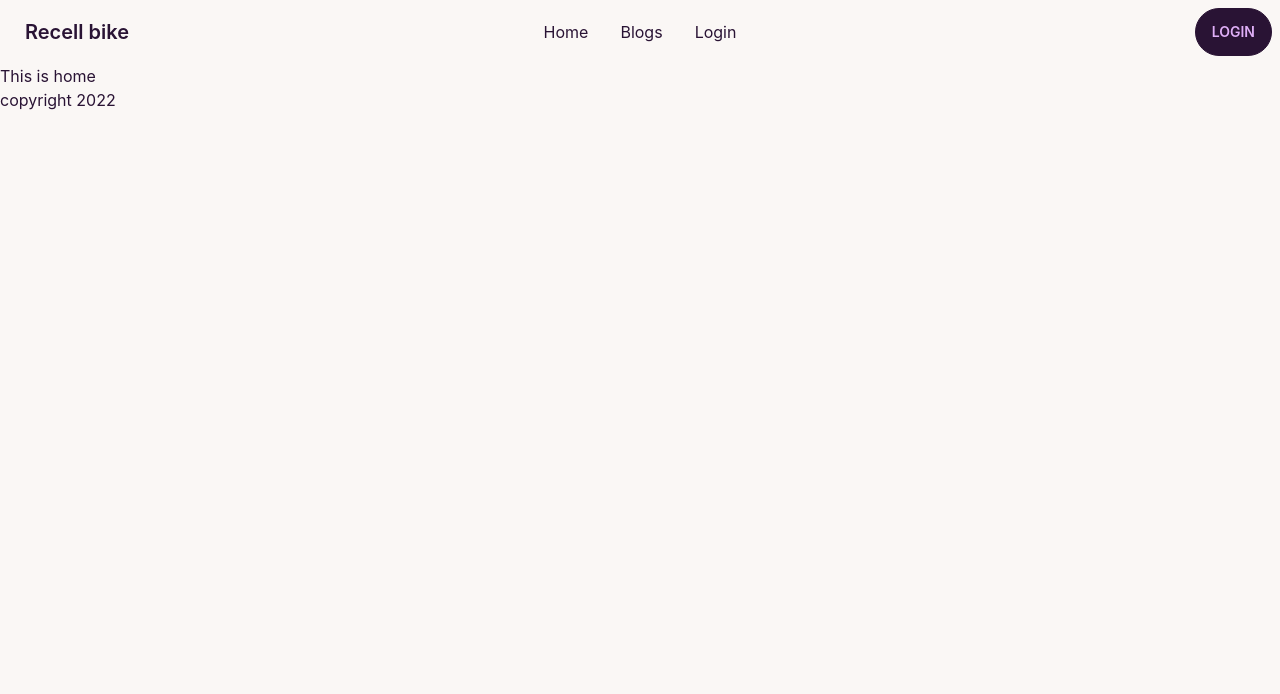
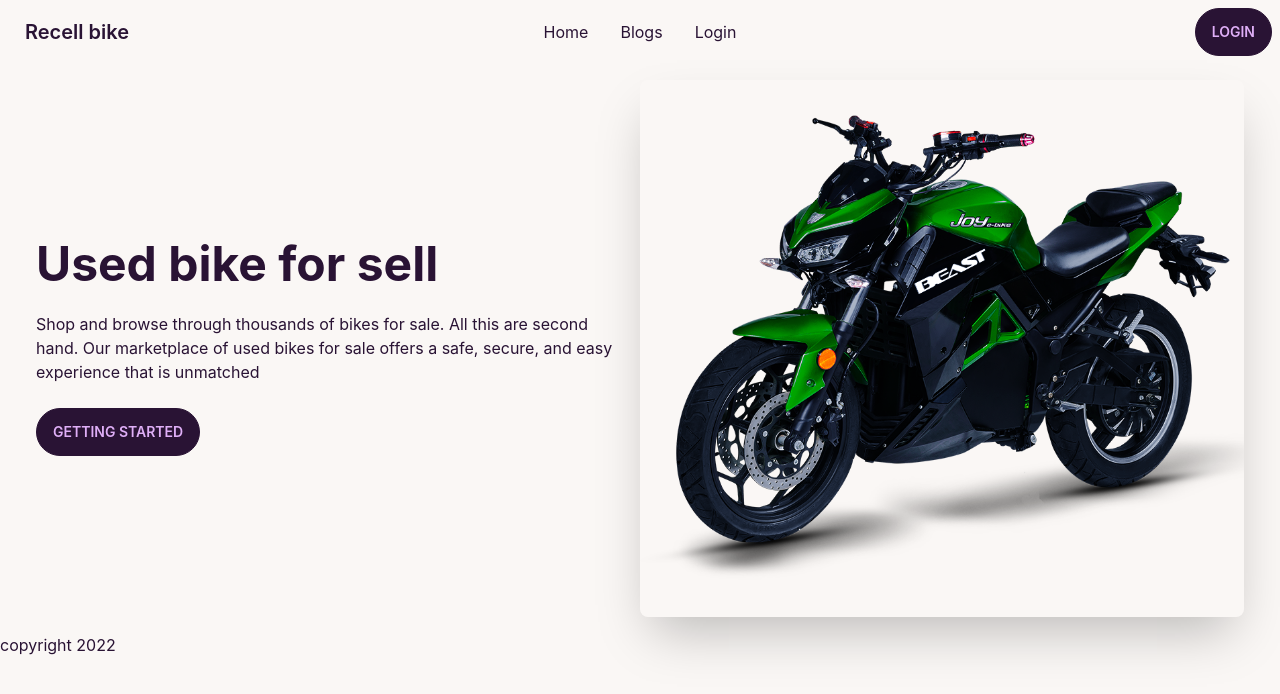
Before and after one commit to sabrababra/resale-old-bike-repo, a React (Create React App) app: page /home in a window 1280 px wide. Shown: the top 694 px of the page. Built offline with nearby package versions, Linux system fonts and the light colour scheme.

Commit message:
Added the banner in home page

```diff
--- /dev/null
+++ b/src/Pages/Home/Banner/Banner.js
@@ -0,0 +1,18 @@
+import React from 'react';
+import banner from '../../../Assets/bannerImg.png'
+const Banner = () => {
+    return (
+        <div className="hero">
+            <div className="hero-content flex-col lg:flex-row-reverse">
+                <img src={banner} className="rounded-lg lg:w-1/2 shadow-2xl" alt='' />
+                <div>
+                    <h1 className="text-5xl font-bold">Used bike for sell</h1>
+                    <p className="py-6">Shop and browse through thousands of bikes for sale. All this are second hand. Our marketplace of used bikes for sale offers a safe, secure, and easy experience that is unmatched</p>
+                    <button className="btn">Getting Started</button>
+                </div>
+            </div>
+        </div>
+    );
+};
+
+export default Banner;
--- a/src/Pages/Home/Home/Home.js
+++ b/src/Pages/Home/Home/Home.js
@@ -1,9 +1,10 @@
 import React from 'react';
+import Banner from '../Banner/Banner';
 
 const Home = () => {
     return (
-        <div>
-            <h1>This is home</h1>
+        <div className='mx-5'>
+            <Banner></Banner>
         </div>
     );
 };
```
Also changed, not shown: src/Assets/bannerImg.png (added).
